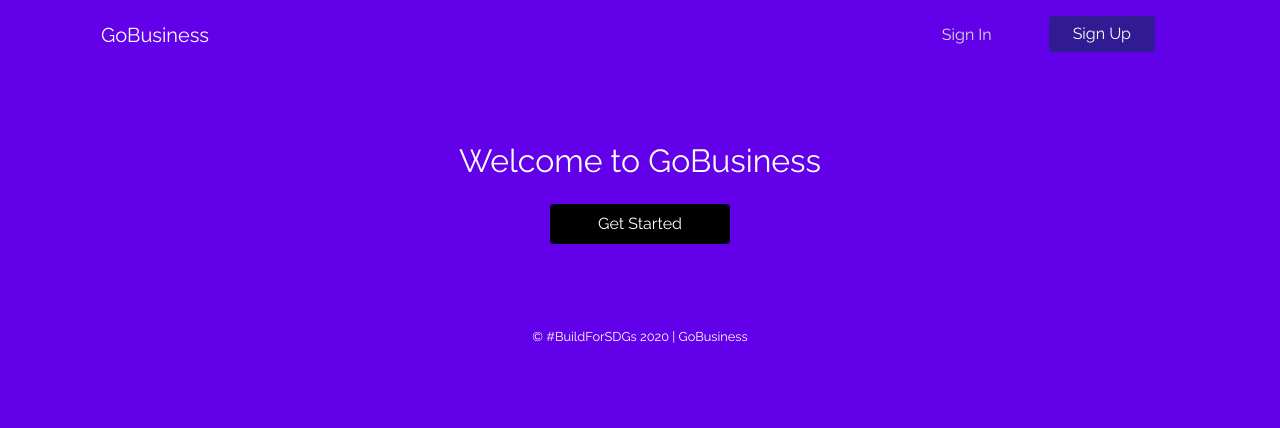
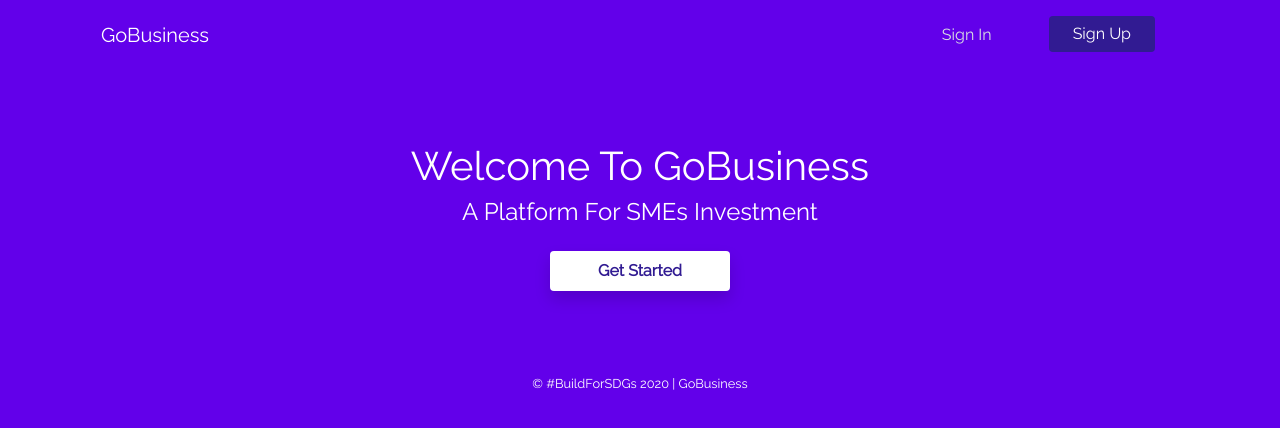
Before and after one commit to BuildForSDG/GoBusiness, a React (Create React App) app in the folder frontend/: page / in a window 1280 px wide. Shown: the top 428 px of the page. Built offline with nearby package versions, Linux system fonts and the light colour scheme.

Commit message:
bg--links fixed

```diff
--- a/frontend/src/App.css
+++ b/frontend/src/App.css
@@ -51,10 +51,16 @@ body {
 }
 
 .start {
-  background-color: black !important;
+  background-color: #fff !important;
+  color: #311b92 !important;
+  font-weight: bold !important;
 }
 
-h3, h2 {
+.start:hover {
+  color: #fff !important;
+}
+
+h4,h3, h1 {
   color: #fff;
 }
 
@@ -135,6 +141,7 @@ button.navbar-toggler {
   font-weight: 400;
   color: #311b92;
   background-color: #6200ea;
+  text-transform: capitalize;
 }
 
 .form-check-input {
--- a/frontend/src/components/home.component.js
+++ b/frontend/src/components/home.component.js
@@ -11,8 +11,9 @@ export default class Home extends Component {
             <div className="container">
                 <div className="row">
                 <div className="col-sm-12 text-center py-5">
-                    <h2>Welcome to GoBusiness</h2>
-                      <a href="/signup"><button className="btn btn-primary px-5 py-2 my-3 start">Get Started</button></a>
+                    <h1>Welcome to GoBusiness</h1>
+                    <h4>A Platform for SMEs Investment</h4>
+                      <a href="/signup"><button className="btn btn-primary px-5 py-2 my-3 start shadow">Get Started</button></a>
                 </div>
 
                 </div>
--- a/frontend/src/components/reset.component.js
+++ b/frontend/src/components/reset.component.js
@@ -1,4 +1,5 @@
 import React, { Component } from 'react';
+import { Link } from 'react-router-dom';
 
 
 export default class Reset extends Component{
@@ -17,7 +18,7 @@ export default class Reset extends Component{
   }
   onSubmit(e){
     e.preventDefault();
-    console.log(`Email Reset Form Submitted`);
+    console.log(`Email Reset Successful`);
     console.log(`Reset Email: ${this.state.reset_Email}`);
 
     /**Api call should go here using axios */
@@ -35,7 +36,8 @@ export default class Reset extends Component{
               <div className="form-group">
                   <label>Email address<span className="require mx-1">*</span></label>
                   <input className="form-control"
-                  type="text"
+                  type="email"
+                  title="Please enter your Email address"
                   value={this.state.reset_Email}
                   onChange={this.onChangeResetEmail}
                   pattern="[a-zA-Z0-9.!#$%&’*+/=?^_`{|}~-]+@[a-zA-Z0-9-]+(?:\.[a-zA-Z0-9-]+)*$"
@@ -45,7 +47,7 @@ export default class Reset extends Component{
                 <input type="submit"value="Reset Password" className="btn btn-primary  px-5"/>
               </div>
 
-              <p className="text-center mt-5 acct"><a href="/signin" className="mx-2">Sign In</a>  or  <a href="/signup" className="mx-2">Sign Up</a></p>
+              <p className="text-center mt-5 acct"><Link to="/signin" className="mx-2">Sign In</Link>  or  <Link to="/signup" className="mx-2">Sign Up</Link></p>
             </form>
 
         </div>
--- a/frontend/src/components/signin.component.js
+++ b/frontend/src/components/signin.component.js
@@ -1,6 +1,7 @@
 /* eslint-disable class-methods-use-this */
 /* eslint-disable no-unused-vars */
 import React, { Component } from 'react';
+import { Link } from 'react-router-dom';
 
 export default class SignIn extends Component {
   constructor(props){
@@ -25,7 +26,7 @@ export default class SignIn extends Component {
   }
   onSubmit(e){
     e.preventDefault();
-    console.log(`SignIn Form Submitted`);
+    console.log(`SignIn Successfully`);
     console.log(`SignIn Email: ${this.state.signIn_email}`);
     console.log(`SignIn Password ${this.state.signIn_password}`);
 
@@ -47,6 +48,7 @@ export default class SignIn extends Component {
                       <label>Email address<span className="require mx-1">*</span></label>
                       <input className="form-control"
                       type="email"
+                      title="Please enter your Email address"
                       value={this.state.signIn_email}
                       onChange={this.onChangeSignInEmail}
                       pattern="[a-zA-Z0-9.!#$%&’*+/=?^_`{|}~-]+@[a-zA-Z0-9-]+(?:\.[a-zA-Z0-9-]+)*$"
@@ -58,15 +60,16 @@ export default class SignIn extends Component {
                       type="password"
                       value={this.state.signIn_password}
                       onChange={this.onChangeSignInPassword}
+                      minLength="6"maxLength="12" size="12"
                       placeholder="Password" required/>
                   </div>
                   <div className="form-group mt-4 text-center">
                     <input type="submit"value="Sign In" className="btn btn-primary  px-5"/>
                   </div>
 
-                  <p className="text-center mt-5 acct">Don't have an Account? <a href="/signup">Sign up</a></p>
+                  <p className="text-center mt-5 acct">Don't have an Account? <Link to="/signup">Sign up</Link></p>
                 </form>
-                <a href="/reset"><p className="text-center my-3">Forgot Your Password?</p></a>
+                <Link to="/reset"><p className="text-center my-3">Forgot Your Password?</p></Link>
             </div>
     );
   };
--- a/frontend/src/components/signup.component.js
+++ b/frontend/src/components/signup.component.js
@@ -1,7 +1,7 @@
 /* eslint-disable no-unused-vars */
 /* eslint-disable class-methods-use-this */
 import React, { Component } from 'react';
-
+import { Link } from 'react-router-dom';
 
 
 
@@ -61,7 +61,7 @@ export default class SignUp extends Component {
     if(this.state.signUp_password !== this.state.signUp_confirmPassword){
       alert("Password donot match!");
     } else {
-      console.log(`SignUp Form submitted`);
+      console.log(`SignUp Successful`);
       console.log(`SignUp FirstName: ${this.state.signUp_firstName}`);
       console.log(`SignUp LastName: ${this.state.signUp_lastName}`);
       console.log(`SignUp PhoneNumber: ${this.state.signUp_phoneNumber}`);
@@ -167,7 +167,7 @@ export default class SignUp extends Component {
                       <input type="submit"value="Business" title="Sign up as a Business/SME " className="btn btn-primary m-2 px-5 user"/>
                       <input type="submit"value="Investor" title="Sign up as an Investor" className="btn btn-primary m-2 px-5 user"/>
                     </div>
-                    <p className="text-center mt-5 acct">Already have an Account? <a href="/signin">Sign in</a></p>
+                    <p className="text-center mt-5 acct">Already have an Account? <Link to="/signin">Sign in</Link></p>
                   </form>
               </div>
             );
```
